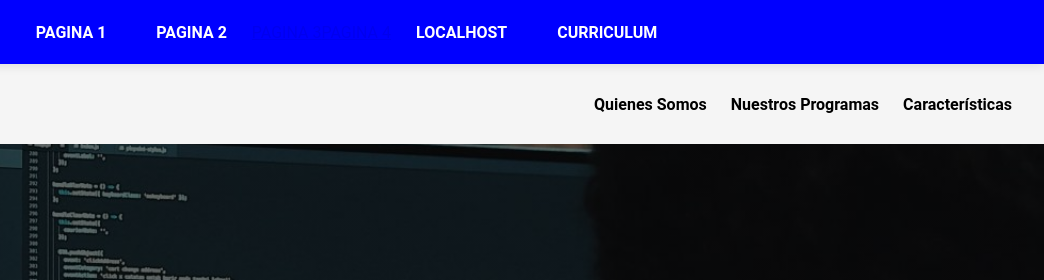
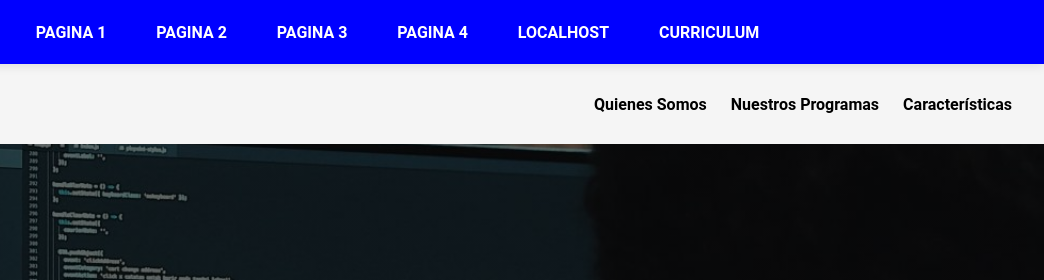
Before and after one commit to Erik-wq/pagina-html, a plain HTML site: page index.html in a window 1280 px wide. Shown: the top 280 px of the page, 236-1280 px from the left. Drawn offline with Linux system fonts and the light colour scheme; a script that the page names is missing.

Commit message:
Update index.html

```diff
--- a/index.html
+++ b/index.html
@@ -28,9 +28,9 @@
                 <a href=" " class="menu-item home-button">INICIO</a>
                <a href="https://erik-wq.github.io/crear-web-desde-cero/" class="menu-item">PAGINA 1</a>
                 <a href="https://erik-wq.github.io/pagina-html/" class="menu-item">PAGINA 2</a>
-                <a href="https://erik-wq.github.io/bootstrap/">PAGINA 3</a>
-                <a href=" ">PAGINA 4</a>
-                <a href=" " class="menu-item">LOCALHOST</a>
+                <a href="https://erik-wq.github.io/bootstrap/" class="menu-item">PAGINA 3</a>
+                <a href=" " class="menu-item">PAGINA 4</a>
+                <a href="https://erik-wq.github.io/localhost/" class="menu-item">LOCALHOST</a>
                 <a href="curriculum/index.html" class="menu-item">CURRICULUM</a>
             </div>
         </div>
```
